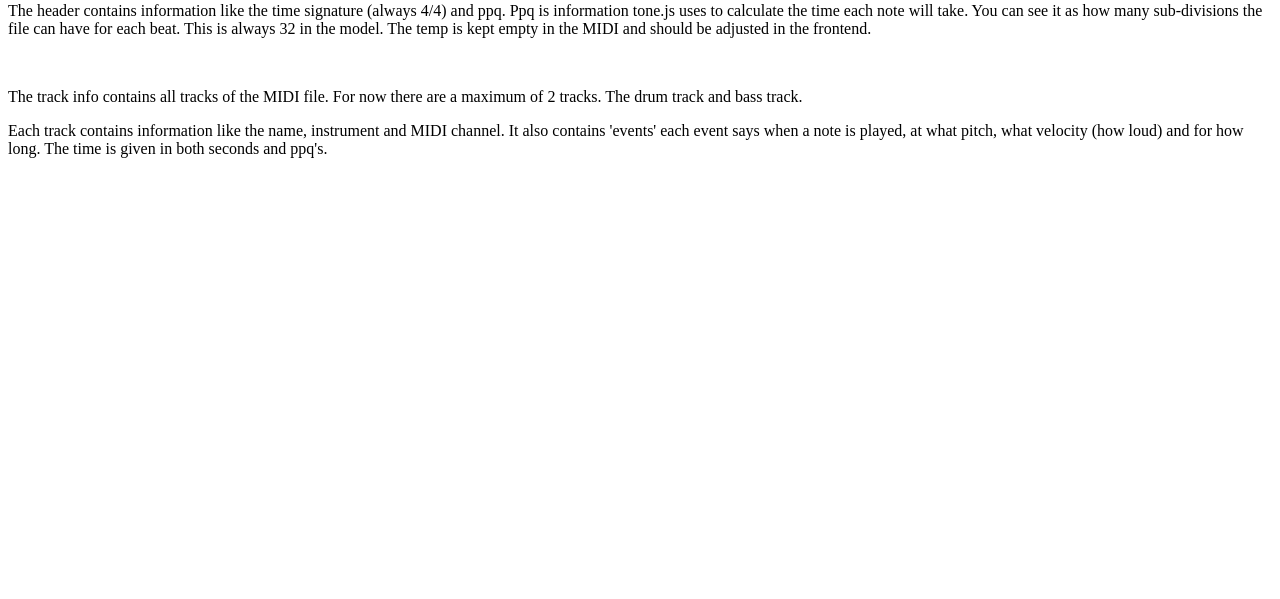
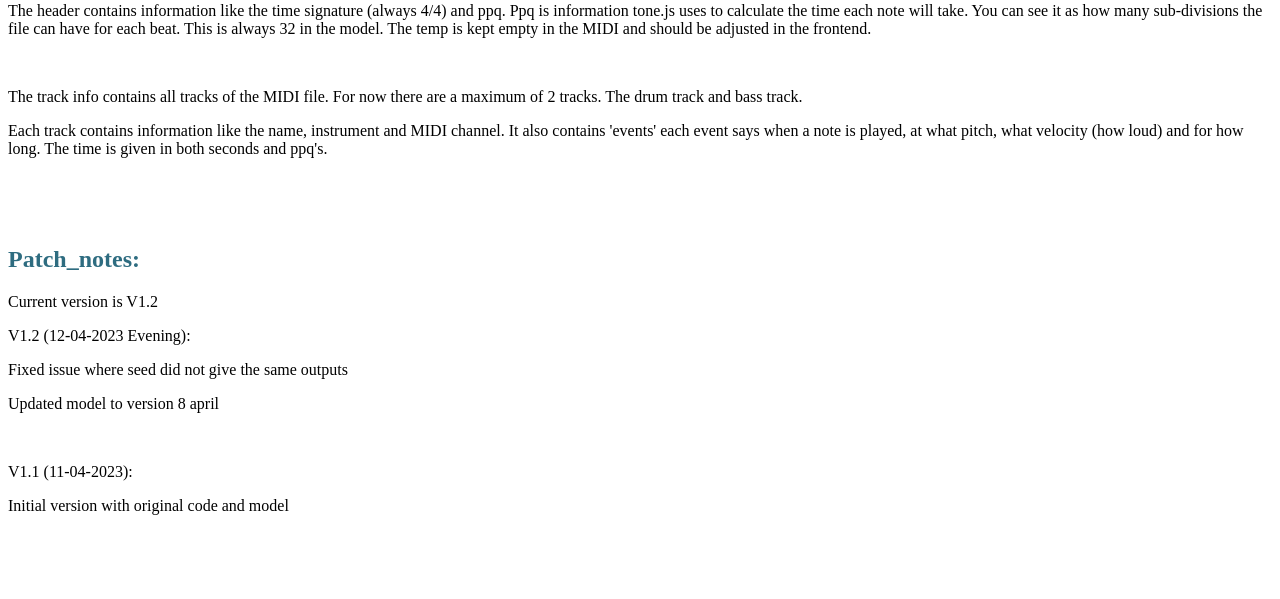
Before and after one commit to responsibleIT/hitloop_project_backend, a Flask app: page / in a window 1280 px wide. Shown: the part 438-1037 px from the top of the page. Before the commit the page ends 596 px from the top, so only its background shows below. Run offline with Flask 2, Linux system fonts and the light colour scheme.

Commit message:
Fixed random_seed inconsistency and added new model

```diff
--- a/server.py
+++ b/server.py
@@ -46,7 +46,8 @@ def index():
 #Requires input of 128 random numbers as input. In python used tf.random.normal([1,128])
 def generate_midi():
     seed = int(request.args.get('seed'))
-    noise = tf.random.normal([1, 128], seed=seed)
+    tf.random.set_seed(seed)
+    noise = tf.random.normal([1, 128])
 
     generated_array = model(noise, training=False)
     np_array = np.array(generated_array).reshape(128, 20)
--- a/templates/info.html
+++ b/templates/info.html
@@ -14,4 +14,14 @@
 <p>The track info contains all tracks of the MIDI file. For now there are a maximum of 2 tracks. The drum track and bass track.</p>
 <p>Each track contains information like the name, instrument and MIDI channel. It also contains 'events' each event says when a note is played, at what pitch, what velocity (how loud) and for how long. The time is given in both seconds and ppq's.</p>
 <p>&nbsp;</p>
+<p>&nbsp;</p>
+<h2 style="color: #2e6c80;">Patch_notes:</h2>
+<p>Current version is V1.2</p>
+<p>V1.2 (12-04-2023 Evening):</p>
+<p>Fixed issue where seed did not give the same outputs</p>
+<p>Updated model to version 8 april</p>
+<p>&nbsp;</p>
+<p>V1.1 (11-04-2023):</p>
+<p>Initial version with original code and model</p>
+<p>&nbsp;</p>
 <p><strong>&nbsp;</strong></p>
```
